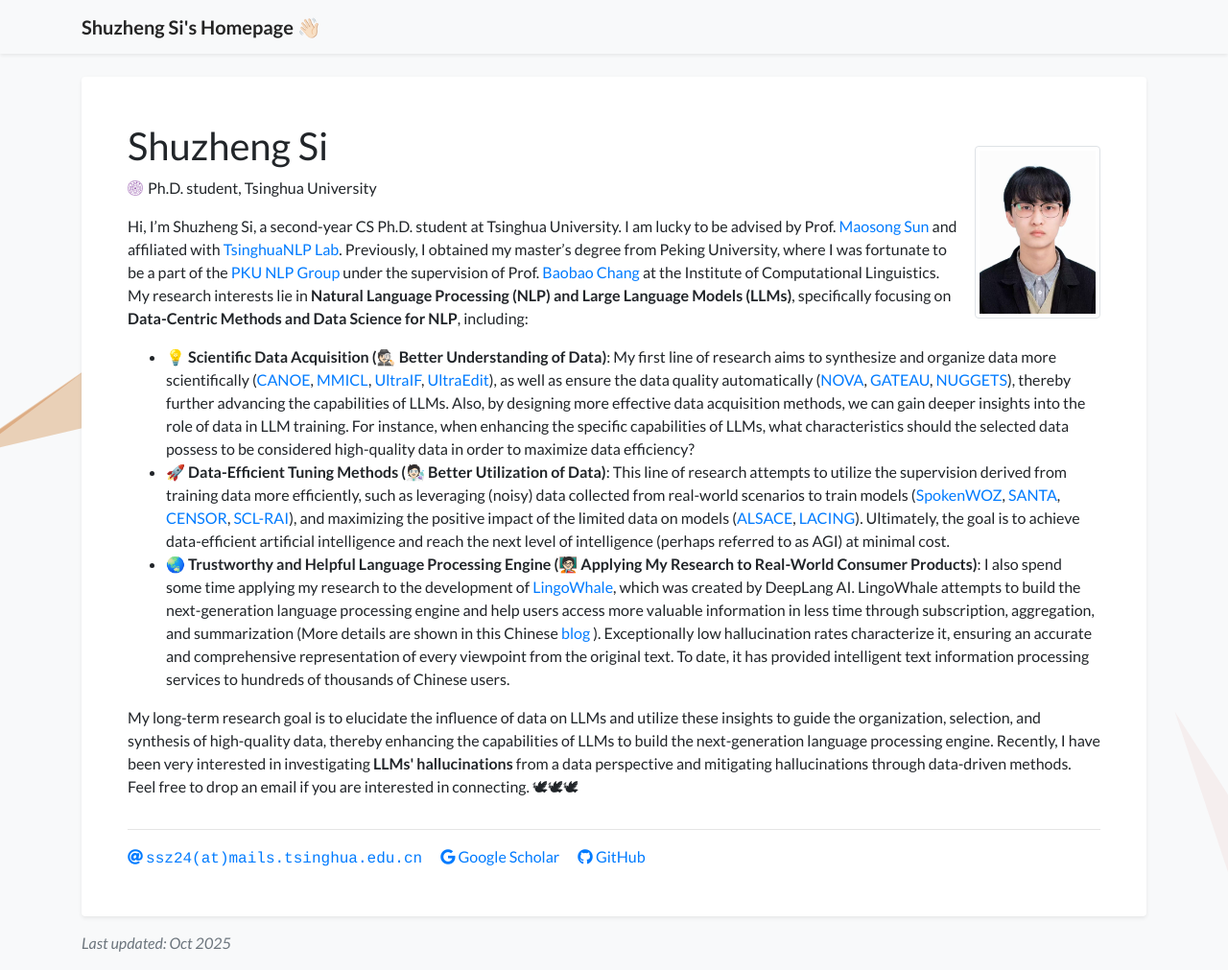
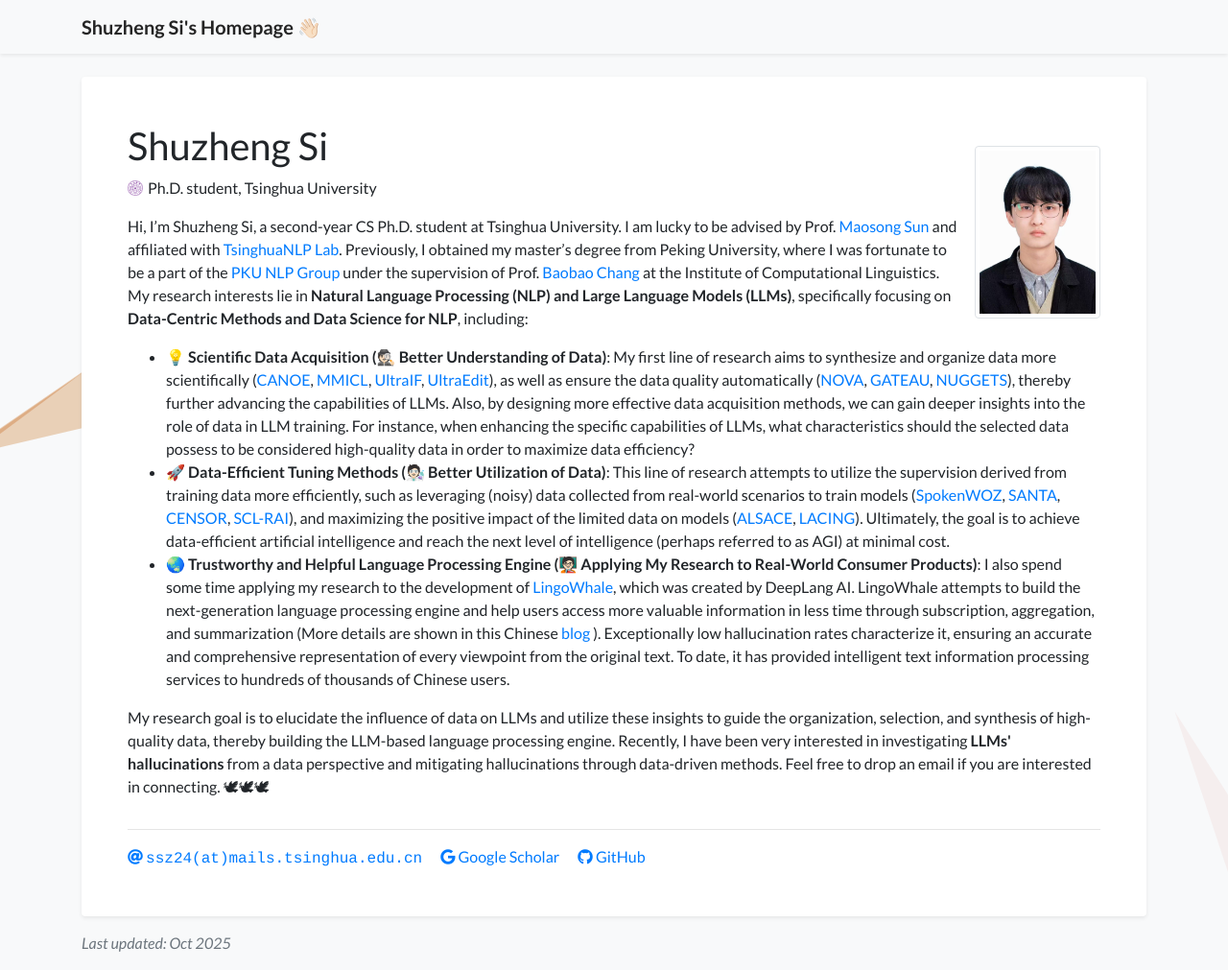
Before and after one commit to S1s-Z/s1s-z.github.io, a Jekyll site: the page built from index.html, in a window 1280 px wide and 1011 px high. Shown: the whole window at 96% size. Built offline with Jekyll 4.4.1, drawn with Linux system fonts in a browser that asks for light colours; a style sheet for code colours, icons or effects is not loaded.

Commit message:
Update profile.yml

```diff
--- a/_data/profile.yml
+++ b/_data/profile.yml
@@ -33,7 +33,7 @@
       </li>
   </ul>
 
-  My long-term research goal is to elucidate the influence of data on LLMs and utilize these insights to guide the organization, selection, and synthesis of high-quality data, thereby enhancing the capabilities of LLMs to build the next-generation language processing engine. Recently, I have been very interested in investigating <b>LLMs' hallucinations</b> from a data perspective and mitigating hallucinations through data-driven methods. Feel free to drop an email if you are interested in connecting. 🕊🕊🕊
+  My research goal is to elucidate the influence of data on LLMs and utilize these insights to guide the organization, selection, and synthesis of high-quality data, thereby building the LLM-based language processing engine. Recently, I have been very interested in investigating <b>LLMs' hallucinations</b> from a data perspective and mitigating hallucinations through data-driven methods. Feel free to drop an email if you are interested in connecting. 🕊🕊🕊
 
 
 
```
